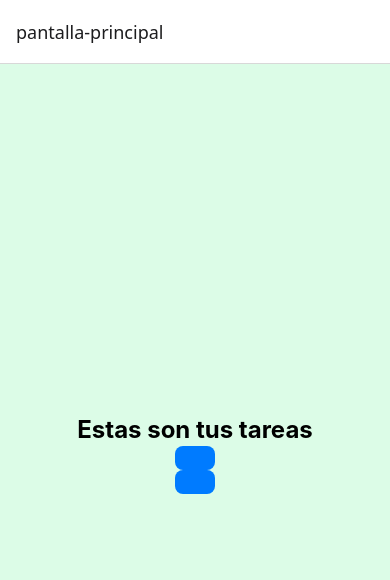
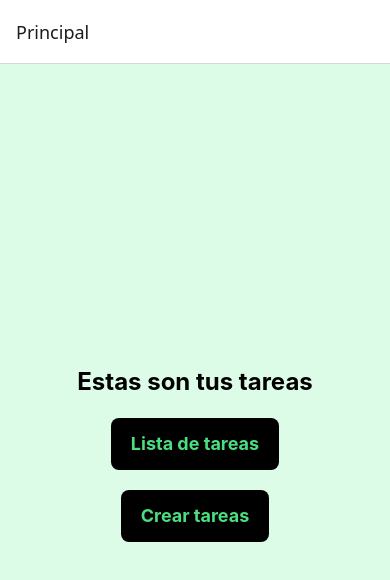
Before and after one commit to velasquezgalejandro/lista-tareas-native, a React Native app in the folder lista-tareas/: screen /Principal in a window 390 px wide. Shown: the top 580 px of the page. Built offline with nearby package versions, Linux system fonts and the light colour scheme.

Commit message:
avances en pantalla principal y creacion de pantalla de carga y lista

```diff
--- a/lista-tareas/App.js
+++ b/lista-tareas/App.js
@@ -3,6 +3,8 @@ import React from "react";
 import { NavigationContainer } from "@react-navigation/native";
 import { createStackNavigator } from "@react-navigation/stack";
 import PantallaPrincipal from "./screens/PantallaPrincipal";
+import PantallaCarga from "./screens/PantallaCarga";
+import PantallaLista from "./screens/PantallaLista";
 
 const Stack = createStackNavigator();
 
@@ -10,7 +12,9 @@ export default function App() {
   return (
     <NavigationContainer>
       <Stack.Navigator>
-        <Stack.Screen name="pantalla-principal" component={PantallaPrincipal} />
+        <Stack.Screen name="Principal" component={PantallaPrincipal} />
+        <Stack.Screen name="Carga" component={PantallaCarga} />
+        <Stack.Screen name="Lista" component={PantallaLista} />
       </Stack.Navigator>
     </NavigationContainer>
   );
--- /dev/null
+++ b/lista-tareas/screens/PantallaCarga.jsx
@@ -0,0 +1,13 @@
+import React from "react";
+import { View, Text } from "react-native";
+import tw from "twrnc";
+
+const PantallaLista = ({ navigation }) => {
+  return (
+    <View>
+      <Text>Esta es la vista de Creacion</Text>
+    </View>
+  );
+};
+
+export default PantallaLista;
--- /dev/null
+++ b/lista-tareas/screens/PantallaLista.jsx
@@ -0,0 +1,13 @@
+import React from "react";
+import { View, Text } from "react-native";
+import tw from "twrnc";
+
+const PantallaLista = ({ navigation }) => {
+  return (
+    <View>
+      <Text>Esta es la vista de Lista</Text>
+    </View>
+  );
+};
+
+export default PantallaLista;
--- a/lista-tareas/screens/PantallaPrincipal.jsx
+++ b/lista-tareas/screens/PantallaPrincipal.jsx
@@ -7,17 +7,27 @@ import tw from "twrnc";
 import CustomButton from "../utils/CustomButton";
 
 const PantallaPrincipal = ({ navigation }) => {
+  // funciones
+
+  const handlePress = (vista) => navigation.navigate(vista);
+
   // return
   return (
     <View style={tw`flex items-center justify-center bg-green-100 h-full`}>
       <Text style={tw`font-bold text-black text-2xl text-center w-full`}>
         Estas son tus tareas
       </Text>
-      <View>
-        <CustomButton />
+      <View style={tw`my-5`}>
+        <CustomButton
+          title={"Lista de tareas"}
+          onPress={() => handlePress("Lista")}
+        />
       </View>
       <View>
-        <CustomButton />
+        <CustomButton
+          title={"Crear tareas"}
+          onPress={() => handlePress("Carga")}
+        />
       </View>
     </View>
   );
--- a/lista-tareas/utils/CustomButton.jsx
+++ b/lista-tareas/utils/CustomButton.jsx
@@ -1,35 +1,19 @@
 import React from "react";
 import { TouchableOpacity, Text, StyleSheet } from "react-native";
+import tw from "twrnc";
 
-const CustomButton = ({
-  title,
-  onPress,
-  backgroundColor = "#007BFF",
-  textColor = "#FFF",
-}) => {
+const CustomButton = ({ title, onPress }) => {
   return (
     <TouchableOpacity
-      style={[styles.button, { backgroundColor }]}
+      style={tw`py-3 px-5 rounded-lg bg-black items-center justify-center `}
       onPress={onPress}
       activeOpacity={0.7}
     >
-      <Text style={[styles.text, { color: textColor }]}>{title}</Text>
+      <Text style={tw`text-white text-lg font-bold text-green-400`}>
+        {title}
+      </Text>
     </TouchableOpacity>
   );
 };
 
-const styles = StyleSheet.create({
-  button: {
-    paddingVertical: 12,
-    paddingHorizontal: 20,
-    borderRadius: 8,
-    alignItems: "center",
-    justifyContent: "center",
-  },
-  text: {
-    fontSize: 16,
-    fontWeight: "bold",
-  },
-});
-
 export default CustomButton;
```
